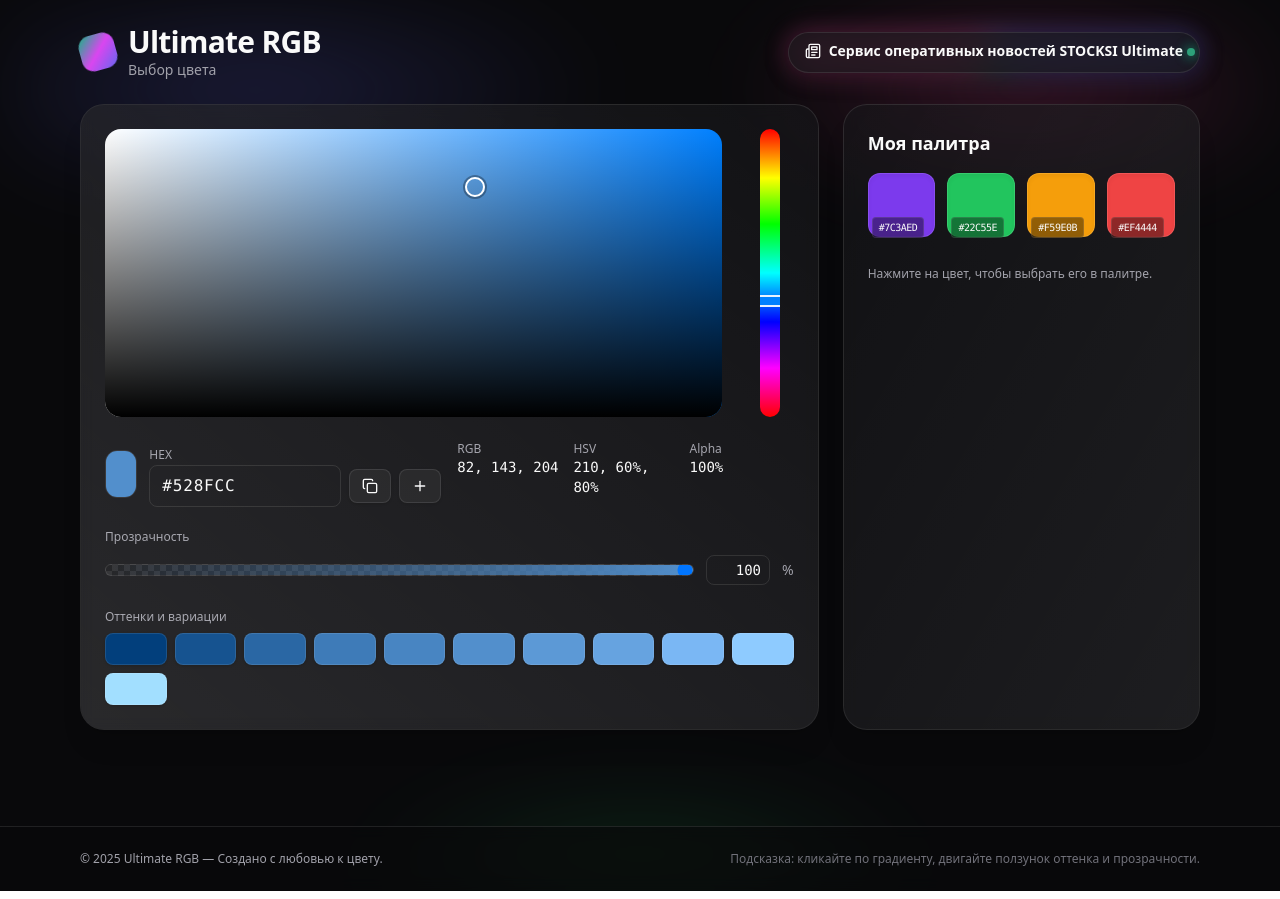
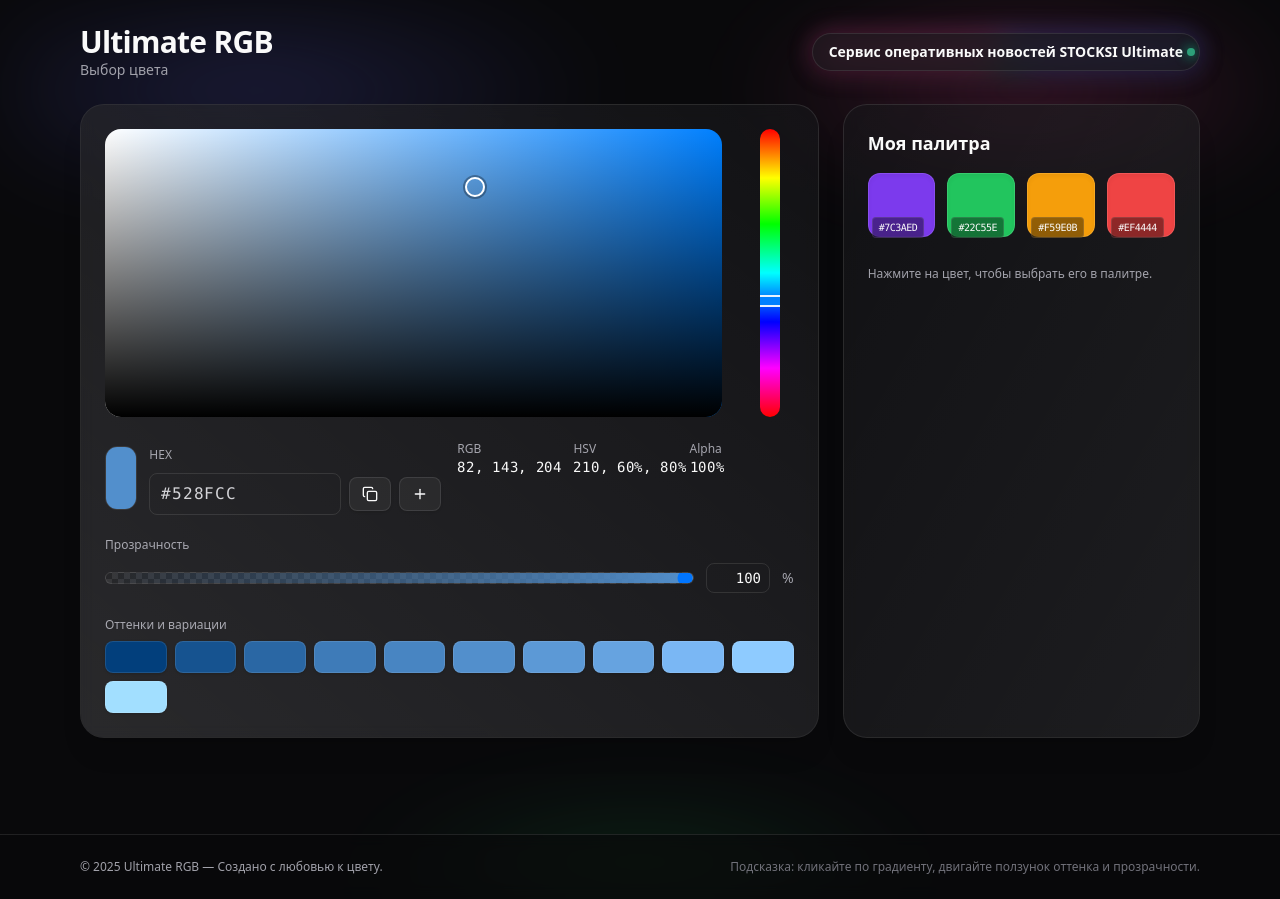
Before and after one commit to eskrastle-collab/Ultimate-RGB, a React (Vite) app: page / in a window 1280 px wide. Built offline with nearby package versions, Linux system fonts and the light colour scheme.

Commit message:
Update App.jsx

```diff
--- a/src/App.jsx
+++ b/src/App.jsx
@@ -1,6 +1,6 @@
 import React, { useCallback, useEffect, useMemo, useRef, useState } from "react";
 import { motion } from "framer-motion";
-import { Copy, Check, Droplets, Plus, Trash2, Newspaper } from "lucide-react";
+import { Copy, Check, Droplets, Plus, Trash2 } from "lucide-react";
 
 // --- Utilities ---
 function clamp(n, min, max) {
@@ -119,6 +119,37 @@ function useCopyToClipboard(text) {
     }
   }, [text]);
   return { copied, copy };
+}
+
+// --- Odometer ---
+function Odometer({ value, charset = "0123456789", className = "" }) {
+  const s = String(value ?? "").toUpperCase();
+  const chars = s.split("");
+  const set = charset;
+  return (
+    <span className={`odometer ${className}`} aria-label={s}>
+      {chars.map((ch, i) => {
+        if (!set.includes(ch)) {
+          // non-animated char
+          return (
+            <span className="odometer-col" key={i}>
+              <span className="odometer-cell">{ch}</span>
+            </span>
+          );
+        }
+        const idx = set.indexOf(ch);
+        return (
+          <span className="odometer-col" key={i}>
+            <span className="odometer-reel" style={{ transform: `translateY(-${idx}em)` }}>
+              {set.split("").map((c, j) => (
+                <span className="odometer-cell" key={j}>{c}</span>
+              ))}
+            </span>
+          </span>
+        );
+      })}
+    </span>
+  );
 }
 
 // --- Components ---
@@ -257,21 +288,21 @@ export default function UltimateRGBApp() {
         <div className="mx-auto max-w-6xl px-4 py-6 flex items-center justify-between">
           <motion.div initial={{ opacity: 0, y: -10 }} animate={{ opacity: 1, y: 0 }} transition={{ duration: 0.6 }}
             className="flex items-center gap-3">
-            <div className="h-9 w-9 rounded-xl bg-gradient-to-br from-indigo-500 via-fuchsia-500 to-emerald-500 shadow-lg animate-spin-slow" />
+            {/* Removed spinning square */}
             <div>
               <h1 className="text-2xl md:text-3xl font-extrabold tracking-tight">Ultimate RGB</h1>
               <p className="text-xs md:text-sm text-zinc-400">Выбор цвета</p>
             </div>
           </motion.div>
 
-          {/* Redesigned news button (top-right) */}
+          {/* News button (icon removed) */}
           <a
             href="https://t.me/StocksiUltimate_bot?start=r61558uUltimateRGB"
             target="_blank" rel="noreferrer"
             className="relative group select-none">
             <span className="sr-only">Сервис оперативных новостей STOCKSI Ultimate</span>
 
-            {/* Animated conic aura */}
+            {/* Static conic aura (no rotation) */}
             <div className="absolute -inset-[2px] rounded-full opacity-60 blur-md pointer-events-none"
                  style={{
                    background: "conic-gradient(from 0deg, rgba(167,139,250,.5), rgba(99,102,241,.5), rgba(16,185,129,.5), rgba(236,72,153,.5), rgba(167,139,250,.5))"
@@ -281,15 +312,15 @@ export default function UltimateRGBApp() {
               whileHover={{ scale: 1.03 }}
               whileTap={{ scale: 0.99 }}
               className="relative px-4 py-2 rounded-full text-xs md:text-sm font-semibold bg-zinc-900/70 backdrop-blur border border-white/10 shadow-[0_4px_24px_rgba(0,0,0,0.25)] overflow-hidden">
-              <span className="inline-flex items-center gap-2">
-                <Newspaper className="h-4 w-4" />
+              <span className="inline-flex items-center">
                 Сервис оперативных новостей STOCKSI Ultimate
               </span>
               {/* Shimmer sweep */}
               <span className="pointer-events-none absolute inset-0 opacity-0 group-hover:opacity-100 transition-opacity duration-500">
                 <i className="absolute -left-1/3 top-0 h-full w-1/3" style={{
                   background: "linear-gradient(90deg, transparent, rgba(255,255,255,.18), transparent)",
-                  transform: "skewX(-20deg)"
+                  transform: "skewX(-20deg)",
+                  animation: "shimmer 2.4s ease-in-out infinite"
                 }} />
               </span>
               {/* Pulse dot */}
@@ -325,20 +356,24 @@ export default function UltimateRGBApp() {
                 {/* Readouts */}
                 <div className="mt-6 grid grid-cols-1 md:grid-cols-2 gap-4">
                   <div className="flex items-center gap-3">
-                    <div className="relative h-12 w-12 rounded-xl border border-white/10 shadow-inner overflow-hidden"
+                    <div className="relative h-14 w-14 md:h-16 md:w-16 rounded-xl border border-white/10 shadow-inner overflow-hidden"
                          title="Предпросмотр c учётом альфы">
                       <div className="absolute inset-0" style={{ background: 'repeating-conic-gradient(rgba(255,255,255,0.08) 0 25%, transparent 0 50%) 0 0 / 12px 12px' }} />
                       <div className="absolute inset-0" style={{ backgroundColor: `rgba(${r}, ${g}, ${b}, ${alpha})` }} />
                     </div>
                     <div className="flex-1">
                       <label className="text-xs text-zinc-400">HEX {alpha < 1 ? "(с альфой)" : ""}</label>
-                      <div className="flex items-center gap-2">
-                        <input
-                          className="w-40 md:w-48 bg-transparent border border-white/10 rounded-lg px-3 py-2 font-mono tracking-wider focus:outline-none focus:ring-2 focus:ring-indigo-500/50"
-                          value={hexInput}
-                          onChange={(e) => onHexChange(e.target.value)}
-                          spellCheck={false}
-                        />
+                      <div className="mt-2 flex items-center gap-2">
+                        <div className="relative w-40 md:w-48">
+  <input
+    aria-label="HEX"
+    className="w-full bg-transparent border border-white/10 rounded-lg px-3 py-2 font-mono tracking-wider text-transparent caret-white focus:outline-none focus:ring-2 focus:ring-indigo-500/50"
+    value={hexInput}
+    onChange={(e) => onHexChange(e.target.value)}
+    spellCheck={false}
+  />
+  <Odometer value={hexInput.toUpperCase()} charset="#0123456789ABCDEF" className="pointer-events-none absolute left-3 top-1/2 -translate-y-1/2 font-mono tracking-wider text-sm md:text-base text-zinc-300" />
+</div>
                         <button
                           onClick={copy}
                           className="relative px-3 py-2 rounded-lg bg-white/5 border border-white/10 hover:bg-white/10 transition shadow"
@@ -364,15 +399,15 @@ export default function UltimateRGBApp() {
                   <div className="grid grid-cols-3 gap-3 text-sm">
                     <div>
                       <p className="text-xs text-zinc-400">RGB</p>
-                      <p className="font-mono">{r}, {g}, {b}</p>
+                      <Odometer value={`${r}, ${g}, ${b}`} charset={"0123456789, "} className="font-mono" />
                     </div>
                     <div>
                       <p className="text-xs text-zinc-400">HSV</p>
-                      <p className="font-mono">{Math.round(h)}, {Math.round(s*100)}%, {Math.round(v*100)}%</p>
+                      <Odometer value={`${Math.round(h)}, ${Math.round(s*100)}%, ${Math.round(v*100)}%`} charset={"0123456789, %"} className="font-mono" />
                     </div>
                     <div>
                       <p className="text-xs text-zinc-400">Alpha</p>
-                      <p className="font-mono">{Math.round(alpha*100)}%</p>
+                      <Odometer value={`${Math.round(alpha*100)}%`} charset={"0123456789%"} className="font-mono" />
                     </div>
                   </div>
                 </div>
@@ -464,9 +499,11 @@ export default function UltimateRGBApp() {
       <style>{`
         @keyframes glowPulse { 0%,100%{opacity:.6} 50%{opacity:1} }
         .animate-glow { animation: glowPulse 2.4s ease-in-out infinite; }
-        @keyframes spin-slow { from{transform:rotate(0)} to{transform:rotate(360deg)} }
-        .animate-spin-slow { animation: spin-slow 12s linear infinite; }
-        @keyframes spin-slower { from{transform:rotate(0)} to{transform:rotate(360deg)} }
+        /* Odometer */
+        .odometer { display:inline-flex; gap: .02em; }
+        .odometer-col { display:inline-block; height:1em; overflow:hidden; }
+        .odometer-reel { display:block; transition: transform 500ms cubic-bezier(.2,.8,.2,1); will-change: transform; }
+        .odometer-cell { display:block; height:1em; line-height:1em; }
         @keyframes shimmer { 0% { transform: translateX(-120%) skewX(-20deg); } 100% { transform: translateX(220%) skewX(-20deg); } }
       `}</style>
     </div>
```
